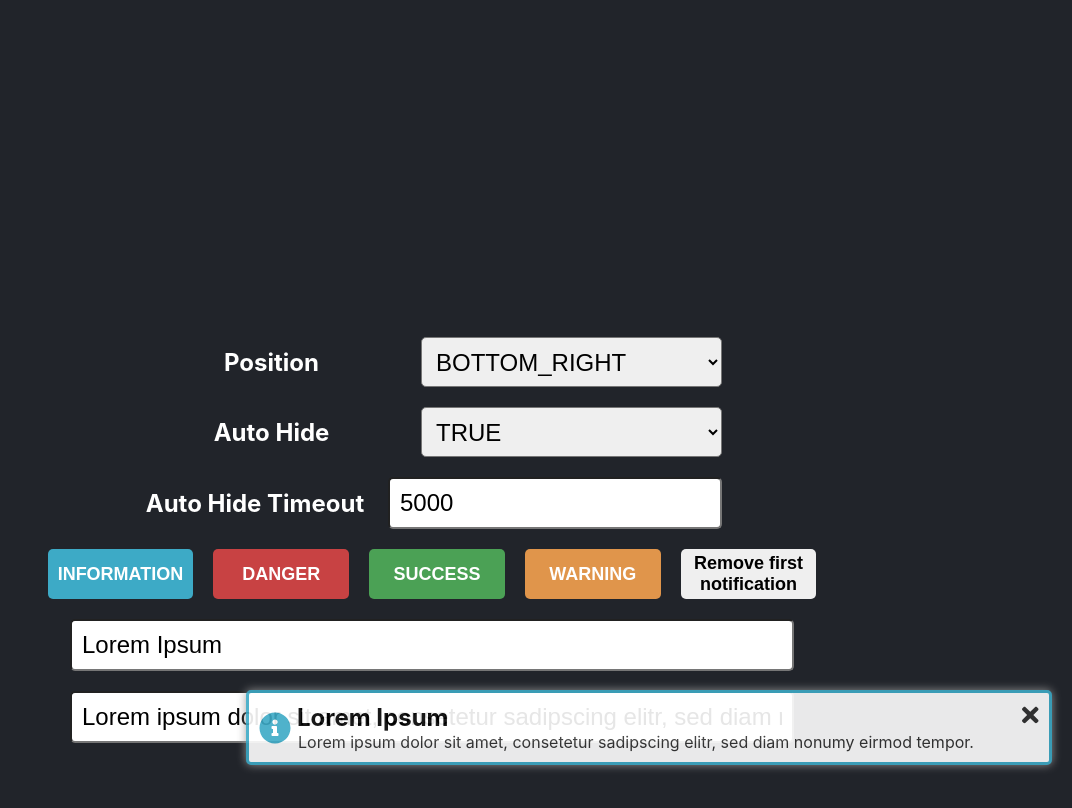
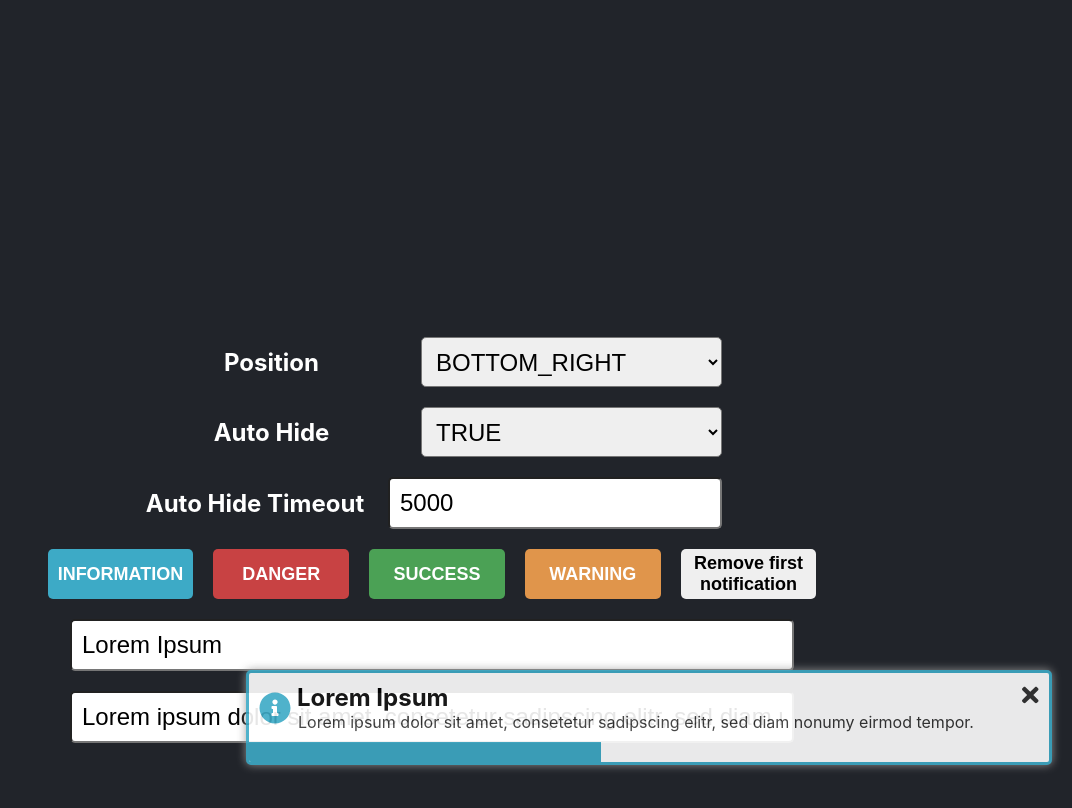
Before and after one commit to hamzasari/global-notification-system, a React (Create React App) app: page / in a window 1280 px wide. Both pictures are taken after a click on the button "INFORMATION". Shown: the top 808 px of the page, without its empty margins (208-1280 px from the left). Built offline with nearby package versions, Linux system fonts and the light colour scheme.

Commit message:
Auto hide functionality is added to Notification component.

```diff
--- a/src/components/Notification/index.js
+++ b/src/components/Notification/index.js
@@ -4,6 +4,8 @@ import { FontAwesomeIcon } from '@fortawesome/react-fontawesome';
 
 import useNotificationStyle from '../../common/hooks/useNotificationStyle';
 import useNotification from '../../common/hooks/useNotification';
+
+import NotificationProgressBar from '../NotificationProgressBar';
 
 import PropList from './propTypes';
 import styles from './styles.module.css';
@@ -18,9 +20,19 @@ import styles from './styles.module.css';
  * @param {string} props.position - notification position
  * @param {string} props.title - notification title
  * @param {string} props.message - notification message
+ * @param {boolean} props.autoHide - auto hide?
+ * @param {number} props.autoHideTimeout - auto hide timeout in milliseconds
  * @returns {Element} - notification component
  */
-const Notification = ({ id, type, position, title, message }) => {
+const Notification = ({
+  id,
+  type,
+  position,
+  title,
+  message,
+  autoHide,
+  autoHideTimeout,
+}) => {
   const { icon, closeIcon, color } = useNotificationStyle(type);
   const { removeNotification } = useNotification();
 
@@ -50,6 +62,13 @@ const Notification = ({ id, type, position, title, message }) => {
           <FontAwesomeIcon icon={closeIcon} />
         </button>
       </div>
+      {autoHide && (
+        <NotificationProgressBar
+          color={color}
+          timeoutInMilliseconds={autoHideTimeout}
+          onComplete={onClickHandler}
+        />
+      )}
     </div>
   );
 };
--- a/src/components/Notification/propTypes.js
+++ b/src/components/Notification/propTypes.js
@@ -6,4 +6,6 @@ export default {
   position: PropTypes.string.isRequired,
   title: PropTypes.string.isRequired,
   message: PropTypes.string,
+  autoHide: PropTypes.bool,
+  autoHideTimeout: PropTypes.number,
 };
```
